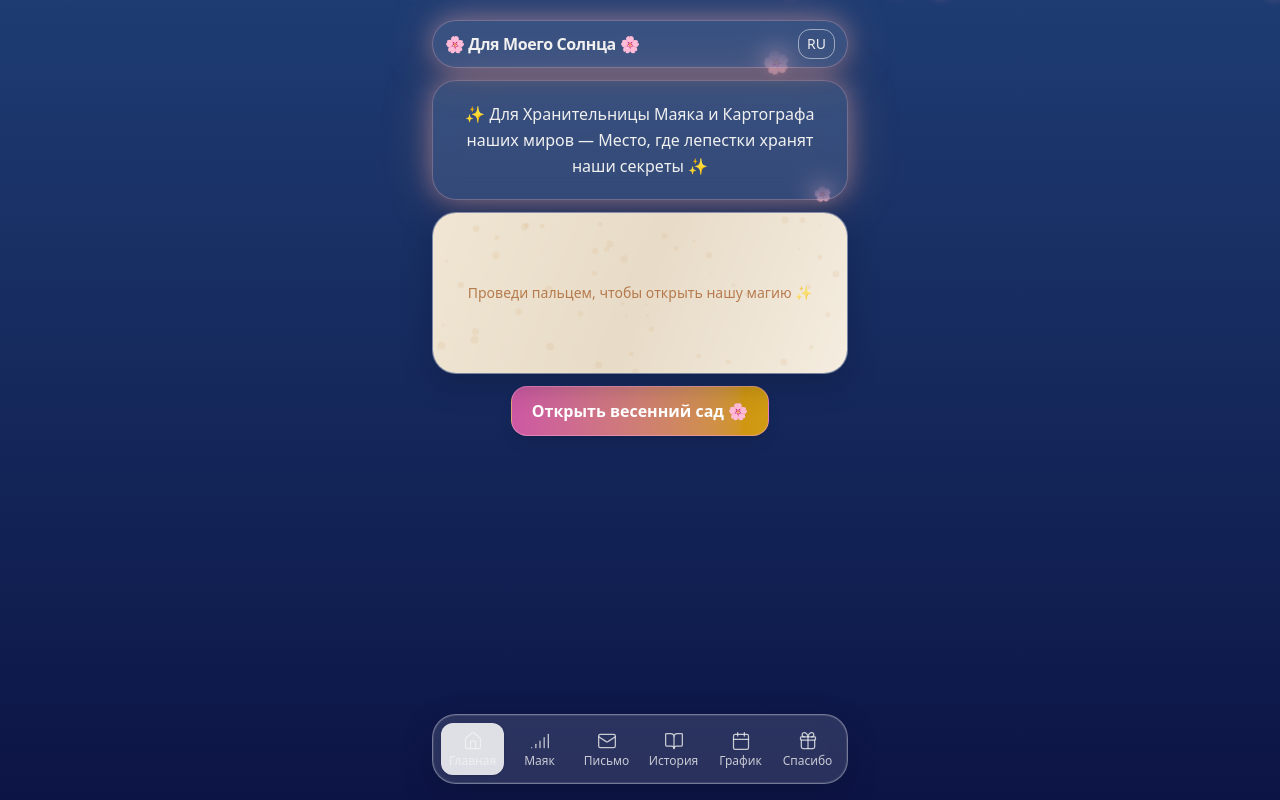
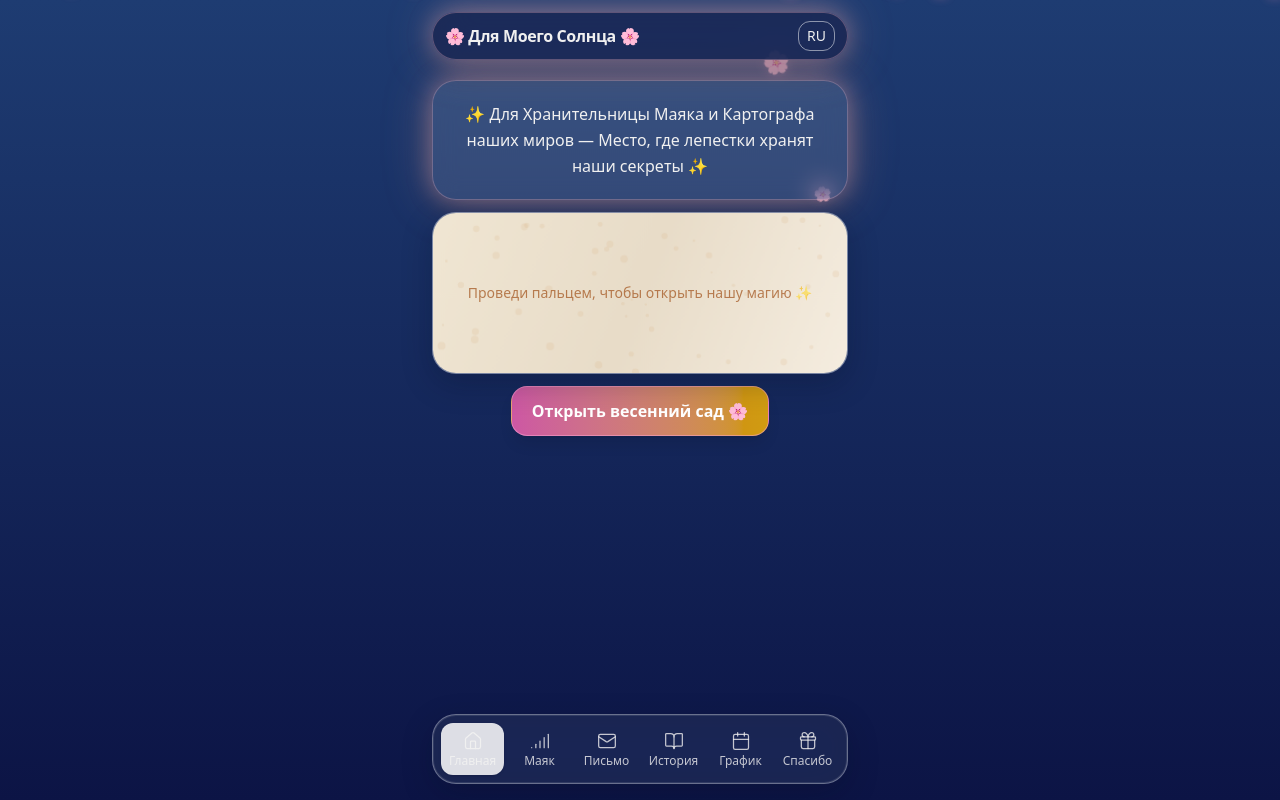
Before and after one commit to Kardonaire-b/camila-card, a React (Vite) app: page / in a window 1280 px wide. Built offline with nearby package versions, Linux system fonts and the light colour scheme; no server answers; the HTML template or start-up script is replaced by a standard one.

Commit message:
again fixes

```diff
--- a/src/App.tsx
+++ b/src/App.tsx
@@ -59,6 +59,7 @@ export default function CamilaPostcardV5() {
   useEffect(() => {
     const root = document.documentElement;
     root.style.setProperty("--glass", horizon === "night" ? "rgba(255,255,255,0.12)" : "rgba(255,255,255,0.75)");
+    root.style.setProperty("--nav-glass", horizon === "night" ? "rgba(30,40,80,0.85)" : "rgba(255,255,255,0.85)");
     root.style.setProperty("--ink", horizon === "night" ? "#f0f0f0" : "#0b1020");
   }, [horizon]);
 
@@ -152,9 +153,9 @@ export default function CamilaPostcardV5() {
             </AnimatePresence>
           </Suspense>
         </main>
+      </div>
 
-        <BottomNav t={t} page={page} onNavigate={(p) => navigateTo(p as Page)} />
-      </div>
+      <BottomNav t={t} page={page} onNavigate={(p) => navigateTo(p as Page)} />
     </>
   );
 }
--- a/src/components/effects/Confetti.tsx
+++ /dev/null
@@ -1,49 +0,0 @@
-/**
- * Confetti Effect Component
- * Colorful falling confetti particles for celebrations
- */
-
-import { useMemo } from 'react';
-
-interface ConfettiProps {
-    /** Whether the confetti should be visible and animating */
-    active: boolean;
-}
-
-export default function Confetti({ active }: ConfettiProps) {
-    const confettiPieces = useMemo(() => {
-        if (!active) return [];
-        const colors = ['#ffd700', '#ff6b6b', '#4caf50', '#2196f3', '#ff9800', '#e91e63', '#9c27b0'];
-        return Array.from({ length: 50 }).map((_, i) => ({
-            id: i,
-            left: Math.random() * 100,
-            delay: Math.random() * 0.5,
-            duration: 2 + Math.random() * 2,
-            color: colors[Math.floor(Math.random() * colors.length)],
-            rotation: Math.random() * 360,
-            size: 8 + Math.random() * 8,
-        }));
-    }, [active]);
-
-    if (!active || confettiPieces.length === 0) return null;
-
-    return (
-        <div className="confetti-container">
-            {confettiPieces.map((piece) => (
-                <div
-                    key={piece.id}
-                    className="confetti-piece"
-                    style={{
-                        left: `${piece.left}%`,
-                        backgroundColor: piece.color,
-                        width: piece.size,
-                        height: piece.size * 0.6,
-                        animationDelay: `${piece.delay}s`,
-                        animationDuration: `${piece.duration}s`,
-                        transform: `rotate(${piece.rotation}deg)`,
-                    }}
-                />
-            ))}
-        </div>
-    );
-}
--- a/src/components/effects/index.ts
+++ b/src/components/effects/index.ts
@@ -3,5 +3,4 @@
  */
 
 export { default as Petals } from './Petals';
-export { default as Confetti } from './Confetti';
 export { default as Fireworks } from './Fireworks';
--- a/src/components/layout/BottomNav.tsx
+++ b/src/components/layout/BottomNav.tsx
@@ -47,8 +47,8 @@ const NavButton = memo(function NavButton({
         <button
             onClick={onClick}
             className={`flex flex-col items-center rounded-xl px-2 py-2 text-xs focus:outline-none focus:ring-2 focus:ring-black/10 ${isActive
-                    ? "bg-white/85 text-[var(--ink)] shadow"
-                    : "text-[var(--ink)]/80 hover:bg-white/50"
+                ? "bg-white/85 text-[var(--ink)] shadow"
+                : "text-[var(--ink)]/80 hover:bg-white/50"
                 }`}
             aria-current={isActive ? "page" : undefined}
             aria-label={item.label}
@@ -73,7 +73,7 @@ export default function BottomNav({ t, page, onNavigate }: BottomNavProps) {
     return (
         <nav className="fixed bottom-0 left-0 right-0 z-10">
             <div className="mx-auto max-w-md px-4" style={{ paddingBottom: "calc(16px + env(safe-area-inset-bottom,0))" }}>
-                <div className="glass soft-card grid grid-cols-6 gap-1 rounded-2xl p-2">
+                <div className="bottom-nav-glass soft-card grid grid-cols-6 gap-1 rounded-2xl p-2">
                     {items.map(it => (
                         <NavButton
                             key={it.key}
--- a/src/components/layout/TopBar.tsx
+++ b/src/components/layout/TopBar.tsx
@@ -16,9 +16,12 @@ interface TopBarProps {
 
 export default function TopBar({ title, lang, onToggleLang, ariaLabel }: TopBarProps) {
     return (
-        <div className="fixed top-0 left-0 right-0 z-20">
-            <div className="mx-auto max-w-md px-4 pt-5">
-                <div className="glass soft-card festive-glow flex items-center justify-between rounded-2xl px-3 py-2">
+        <div
+            className="fixed top-0 left-0 right-0 z-20"
+            style={{ position: 'fixed' }}
+        >
+            <div className="mx-auto max-w-md px-4" style={{ paddingTop: "calc(12px + env(safe-area-inset-top, 0))" }}>
+                <div className="bottom-nav-glass soft-card festive-glow flex items-center justify-between rounded-2xl px-3 py-2">
                     <h1 className="text-sm sm:text-base font-semibold tracking-tight text-[var(--ink)] truncate">{title}</h1>
                     <button
                         onClick={onToggleLang}
--- a/src/styles/animations.css
+++ b/src/styles/animations.css
@@ -83,6 +83,13 @@
     -webkit-backdrop-filter: blur(12px);
 }
 
+/* Bottom navigation glass - stronger blur and higher opacity for readability */
+.bottom-nav-glass {
+    background: var(--nav-glass, rgba(255, 255, 255, 0.75));
+    backdrop-filter: blur(20px) saturate(180%);
+    -webkit-backdrop-filter: blur(20px) saturate(180%);
+}
+
 .soft-card {
     box-shadow: 0 10px 30px rgba(8, 12, 30, 0.25), 0 0 0 1px rgba(255, 255, 255, 0.1) inset;
     border: 1px solid rgba(255, 255, 255, 0.35);
--- a/src/translations/translations.ts
+++ b/src/translations/translations.ts
@@ -5,13 +5,8 @@ export const translations = {
         topbarTitle: "🌸 Para Mi Sol 🌸",
         homeIntro: "✨ Para la Guardiana del Faro y la Cartógrafa de nuestros mundos — Un lugar donde los pétalos guardan nuestros secretos ✨",
         homeOpen: "Abrir el jardín de primavera 🌸",
-        tipsNav: "Es el mapa de nuestra casa mágica... Un lugar donde los pétalos guardan nuestros secretos",
-        tipsHorizon: "En la página 'Faro' puedes ver diferentes momentos del día",
-        tipsLang: "El botón ES/RU arriba cambia el idioma del sitio.",
         lighthouseTitle: "🏠 Nuestro Faro",
         lighthouseCopy: "Nuestro faro brilla para ti. Cada pétalo lleva un deseo para ti, mi Guardiana.",
-        playMelody: "Reproducir melodía",
-        pauseMelody: "Pausar melodía",
         horizonDawn: "🌅 Amanecer",
         horizonDay: "☀️ Día",
         horizonSunset: "🌇 Atardecer",
@@ -28,19 +23,9 @@ export const translations = {
             "Te amo. \n",
             "Tu Guardián, {{Ilya}}."
         ],
-        letterLockedTitle: "🔐 El sobre está sellado",
-        letterLockedCopy: "Esta carta se abrirá pronto...",
-        letterLockedHint: "🌟 Hora de Buenos Aires",
-        countdownDays: "días",
-        countdownHours: "horas",
-        countdownMinutes: "min",
-        countdownSeconds: "seg",
         thanksTitle: "Gracias 💕",
         thanksCopy: "Gracias por cada momento. Por cada sonrisa, cada abrazo, cada instante de luz. Eres mi mundo.",
         shareBtn: "Lanzar fuegos artificiales 🎆",
-        shareTitle: "Para Camila",
-        shareText: "Una carta con pétalos, magia y amor.",
-        shareCopied: "El texto ha sido copiado al portapapeles.",
         navHome: "Inicio",
         navLighthouse: "Faro",
         navLetter: "Carta",
@@ -70,23 +55,7 @@ export const translations = {
             openCard: "Abrir la tarjeta",
             playMelody: "Reproducir melodía",
             pauseMelody: "Pausar melodía",
-            connectStar: "Estrella",
         },
-        moonQuotes: [
-            "Miramos la misma luna... 🌙",
-            "Esta luna nos conecta a través de la distancia",
-            "Cuando la miras, pienso en ti 💫",
-            "La misma luna, los mismos sueños...",
-        ],
-        secretStarMessages: [
-            "Esta estrella brilla para ti ✨",
-            "Nombré esta estrella en tu honor 💫",
-            "Mira aquí cuando me extrañes 💕",
-            "Estoy pensando en ti ahora mismo...",
-            "Esta es nuestra estrella secreta 🌟",
-            "Te amo hasta las estrellas y de vuelta 🚀",
-            "Eres mi universo entero 🌌",
-        ],
         weekdays: ['Lu', 'Ma', 'Mi', 'Ju', 'Vi', 'Sá', 'Do'],
         months: [
             'Enero', 'Febrero', 'Marzo', 'Abril', 'Mayo', 'Junio',
@@ -103,13 +72,8 @@ export const translations = {
         topbarTitle: "🌸 Для Моего Солнца 🌸",
         homeIntro: "✨ Для Хранительницы Маяка и Картографа наших миров — Место, где лепестки хранят наши секреты ✨",
         homeOpen: "Открыть весенний сад 🌸",
-        tipsNav: "Это карта нашего волшебного дома... Места, где лепестки хранят наши секреты",
-        tipsHorizon: "На странице 'Маяк' можно увидеть разные моменты дня",
-        tipsLang: "Кнопка ES/RU вверху переключает язык сайта.",
         lighthouseTitle: "🏠 Наш Маяк",
         lighthouseCopy: "Наш маяк светит для тебя. Каждый лепесток несёт пожелание для тебя, моя Хранительница.",
-        playMelody: "Воспроизвести мелодию",
-        pauseMelody: "Пауза мелодии",
         horizonDawn: "🌅 Рассвет",
         horizonDay: "☀️ День",
         horizonSunset: "🌇 Закат",
@@ -126,19 +90,9 @@ export const translations = {
             "Люблю тебя. \n",
             "Твой Хранитель, {{Илья}}."
         ],
-        letterLockedTitle: "🔐 Конверт запечатан",
-        letterLockedCopy: "Это письмо скоро откроется...",
-        letterLockedHint: "🌟 По времени Буэнос-Айреса",
-        countdownDays: "дней",
-        countdownHours: "часов",
-        countdownMinutes: "мин",
-        countdownSeconds: "сек",
         thanksTitle: "Спасибо 💕",
         thanksCopy: "Спасибо за каждый момент. За каждую улыбку, каждое объятие, каждый миг света. Ты — мой мир.",
         shareBtn: "Запустить фейерверк 🎆",
-        shareTitle: "Для Камилы",
-        shareText: "Письмо с лепестками, магией и любовью.",
-        shareCopied: "Текст скопирован в буфер обмена.",
         navHome: "Главная",
         navLighthouse: "Маяк",
         navLetter: "Письмо",
@@ -168,23 +122,7 @@ export const translations = {
             openCard: "Открыть открытку",
             playMelody: "Воспроизвести мелодию",
             pauseMelody: "Приостановить мелодию",
-            connectStar: "Звезда",
         },
-        moonQuotes: [
-            "Мы смотрим на одну луну... 🌙",
-            "Эта луна соединяет нас через расстояние",
-            "Когда ты смотришь на неё, я думаю о тебе 💫",
-            "Одна луна, одни мечты...",
-        ],
-        secretStarMessages: [
-            "Эта звезда светит для тебя ✨",
-            "Я назвал эту звезду в твою честь 💫",
-            "Смотри сюда, когда скучаешь по мне 💕",
-            "Я думаю о тебе прямо сейчас...",
-            "Это наша секретная звезда 🌟",
-            "Люблю тебя до звёзд и обратно 🚀",
-            "Ты — вся моя вселенная 🌌",
-        ],
         weekdays: ['Пн', 'Вт', 'Ср', 'Чт', 'Пт', 'Сб', 'Вс'],
         months: [
             'Январь', 'Февраль', 'Март', 'Апрель', 'Май', 'Июнь',
```
Also changed, not shown: src/assets/quartz.png (deleted).
